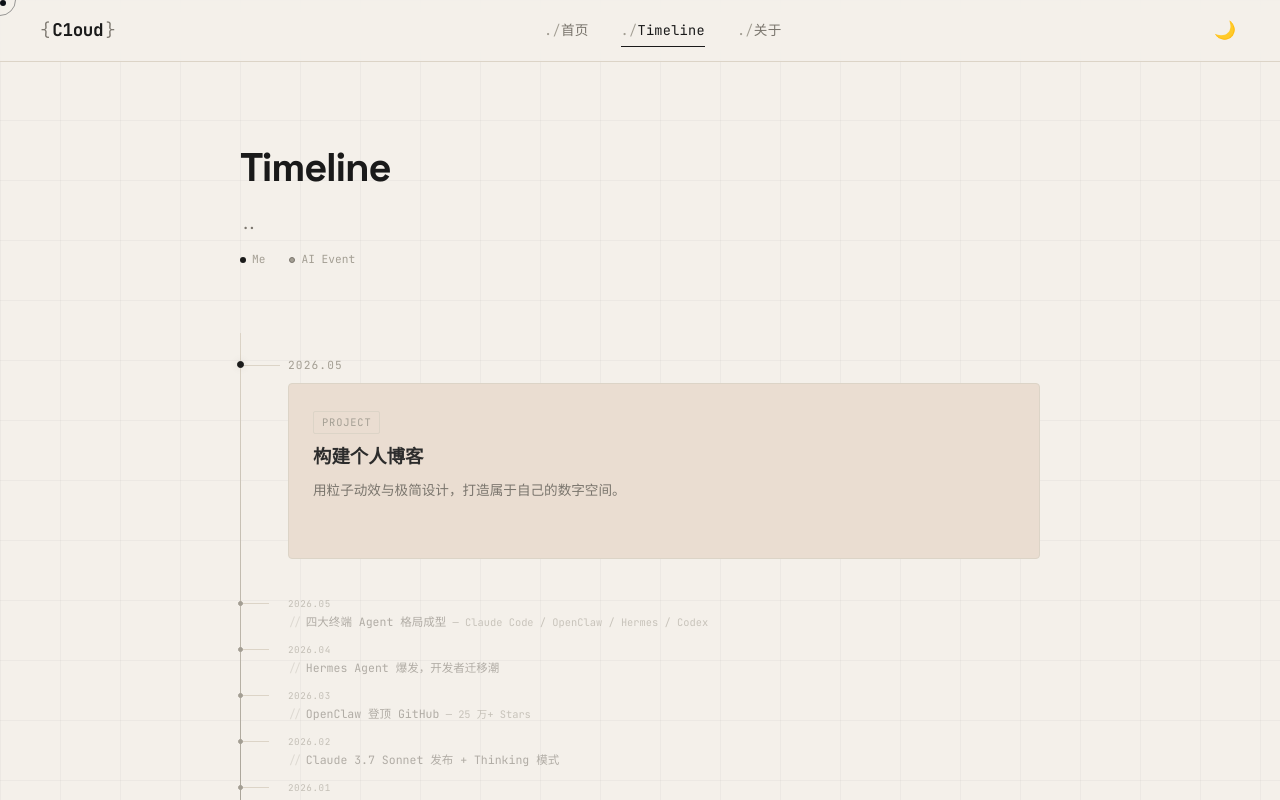
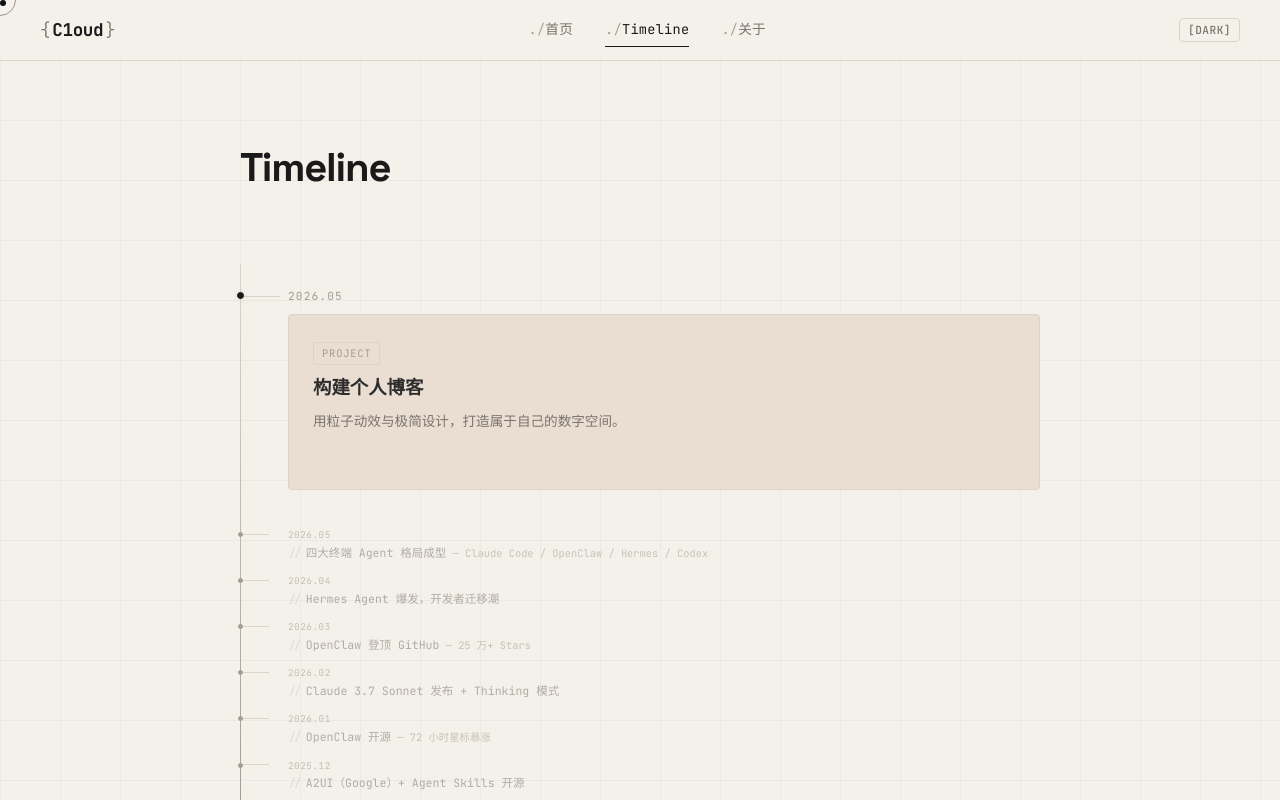
Before and after one commit to Cloudkkk/me, a React (Vite) app: page /timeline in a window 1280 px wide. Shown: the top 800 px of the page. Built offline with nearby package versions, Linux system fonts and the light colour scheme; no server answers.

Commit message:
style: 💄 样式优化

```diff
--- a/src/components/Nav.css
+++ b/src/components/Nav.css
@@ -82,20 +82,24 @@
 
 .theme-toggle {
   background: none;
-  border: none;
-  font-size: 1.1rem;
+  border: 1px solid var(--border);
+  border-radius: 4px;
+  font-family: var(--mono);
+  font-size: 0.7rem;
+  font-weight: 500;
+  letter-spacing: 0.04em;
   cursor: pointer;
   color: var(--fg-dim);
-  transition: transform 0.3s, opacity 0.3s;
+  transition: color 0.3s, border-color 0.3s;
   display: flex;
   align-items: center;
   justify-content: center;
-  padding: 4px;
+  padding: 4px 8px;
 }
 
 .theme-toggle:hover {
-  opacity: 0.8;
-  transform: scale(1.1);
+  color: var(--accent);
+  border-color: var(--accent);
 }
 
 .nav-status {
--- a/src/components/Nav.tsx
+++ b/src/components/Nav.tsx
@@ -41,7 +41,7 @@ export default function Nav() {
           data-hover
           aria-label="Toggle theme"
         >
-          {theme === 'dark' ? '☀️' : '🌙'}
+          {theme === 'dark' ? '[LIGHT]' : '[DARK]'}
         </button>
       </div>
     </nav>
--- a/src/pages/Timeline.tsx
+++ b/src/pages/Timeline.tsx
@@ -140,11 +140,11 @@ export default function Timeline() {
       <div className="timeline-header">
         <span className="section-label"> </span>
         <h1 className="section-title">Timeline</h1>
-        <p className="section-desc">..</p>
+        {/* <p className="section-desc">..</p>
         <div className="timeline-legend">
           <span className="legend-item"><span className="legend-dot personal" />Me</span>
           <span className="legend-item"><span className="legend-dot agent" />AI Event</span>
-        </div>
+        </div> */}
       </div>
 
       <div className="timeline-container">
```
